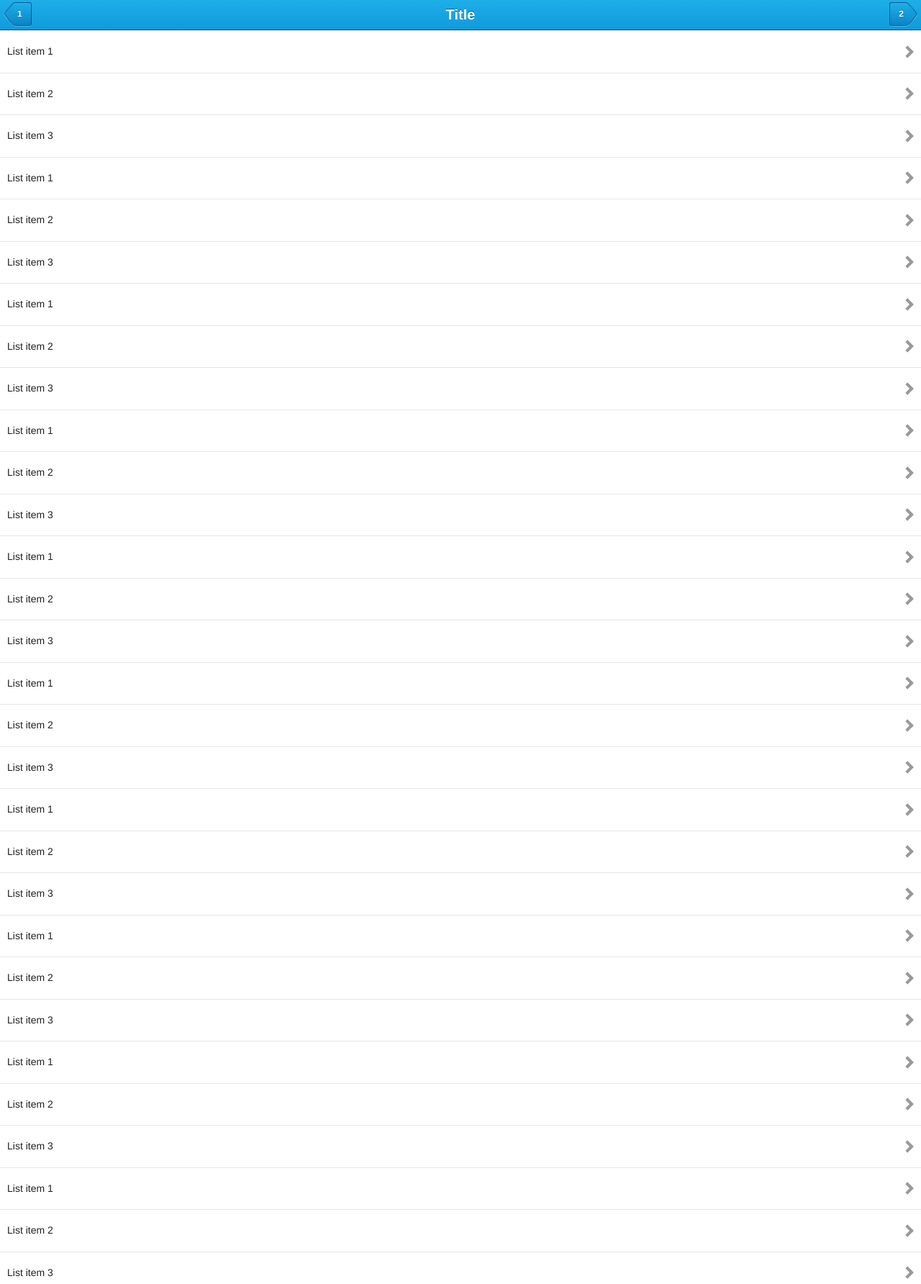
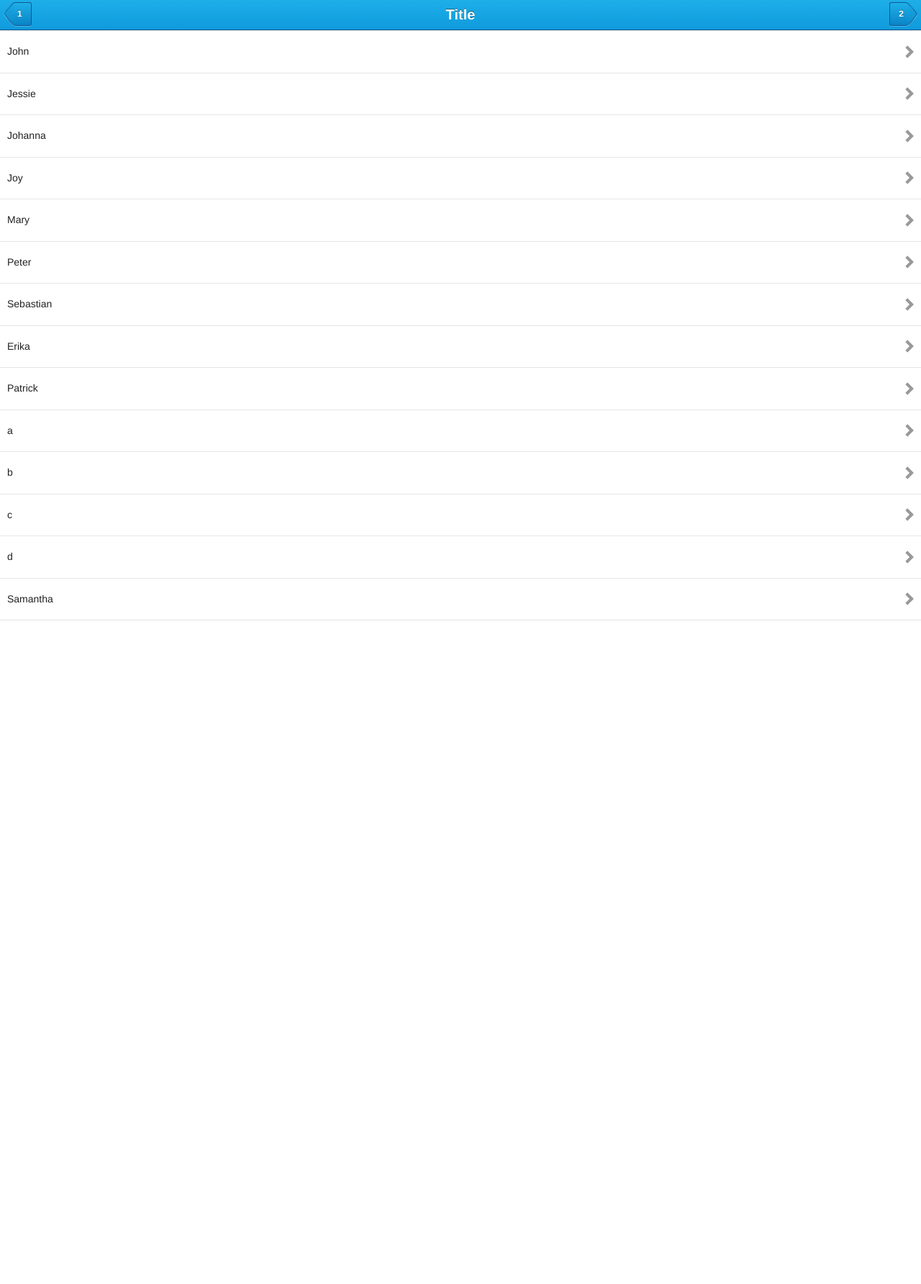
Before and after one commit to gabhi/basic-angular-simple, a plain HTML site: page index.html at #/view1 in a window 1280 px wide and 1986 px high. Shown: the part 2-1786 px from the top of the page at 72% size. Drawn offline with Linux system fonts and the light colour scheme.

Commit message:
scrollbar test with lots of data

```diff
--- a/partials/partial1.html
+++ b/partials/partial1.html
@@ -7,183 +7,13 @@
 
 </form>
   </li>
-  <li>
-    <a href="#">
-      b
-      <span class="chevron"></span>
-    </a>
-  </li>
-  <li>
-    <a href="#">
-      c
-      <span class="chevron"></span>
-    </a>
-  </li>
+  <li class="animate-repeat" ng-repeat="friend in friends | filter:q">
+        <a href="#">    {{friend.name}}
+        </a>
+          <span class="chevron"></span>
+        </li>
+   </ul>
 
-  <li>
-    <a href="#">
-      b
-      <span class="chevron"></span>
-    </a>
-  </li>
-  <li>
-    <a href="#">
-      c
-      <span class="chevron"></span>
-    </a>
-  </li><li>
-    <a href="#">
-      b
-      <span class="chevron"></span>
-    </a>
-  </li>
-  <li>
-    <a href="#">
-      c
-      <span class="chevron"></span>
-    </a>
-  </li><li>
-    <a href="#">
-      b
-      <span class="chevron"></span>
-    </a>
-  </li>
-  <li>
-    <a href="#">
-      c
-      <span class="chevron"></span>
-    </a>
-  </li>
-
-  <li>
-    <a href="#">
-      b
-      <span class="chevron"></span>
-    </a>
-  </li>
-  <li>
-    <a href="#">
-      c
-      <span class="chevron"></span>
-    </a>
-  </li><li>
-    <a href="#">
-      b
-      <span class="chevron"></span>
-    </a>
-  </li>
-  <li>
-    <a href="#">
-      c
-      <span class="chevron"></span>
-    </a>
-  </li><li>
-    <a href="#">
-      b
-      <span class="chevron"></span>
-    </a>
-  </li>
-  <li>
-    <a href="#">
-      c
-      <span class="chevron"></span>
-    </a>
-  </li>
-
-  <li>
-    <a href="#">
-      b
-      <span class="chevron"></span>
-    </a>
-  </li>
-  <li>
-    <a href="#">
-      c
-      <span class="chevron"></span>
-    </a>
-  </li><li>
-    <a href="#">
-      b
-      <span class="chevron"></span>
-    </a>
-  </li>
-  <li>
-    <a href="#">
-      c
-      <span class="chevron"></span>
-    </a>
-  </li><li>
-    <a href="#">
-      b
-      <span class="chevron"></span>
-    </a>
-  </li>
-  <li>
-    <a href="#">
-      c
-      <span class="chevron"></span>
-    </a>
-  </li>
-
-  <li>
-    <a href="#">
-      b
-      <span class="chevron"></span>
-    </a>
-  </li>
-  <li>
-    <a href="#">
-      c
-      <span class="chevron"></span>
-    </a>
-  </li><li>
-    <a href="#">
-      b
-      <span class="chevron"></span>
-    </a>
-  </li>
-  <li>
-    <a href="#">
-      c
-      <span class="chevron"></span>
-    </a>
-  </li>
-  <li>
-    <a href="#">
-      b
-      <span class="chevron"></span>
-    </a>
-  </li>
-  <li>
-    <a href="#">
-      c
-      <span class="chevron"></span>
-    </a>
-  </li>
-
-  <li>
-    <a href="#">
-      b
-      <span class="chevron"></span>
-    </a>
-  </li>
-  <li>
-    <a href="#">
-      c
-      <span class="chevron"></span>
-    </a>
-  </li><li>
-    <a href="#">
-      b
-      <span class="chevron"></span>
-    </a>
-  </li>
-  <li>
-    <a href="#">
-      c
-      <span class="chevron"></span>
-    </a>
-  </li>
 </ul>
 
 </div>
@@ -206,203 +36,38 @@
   </a>
 </header>
 <div class="content">
+    <div ng-init="friends = [
+      {name:'John', age:25, gender:'boy'},
+      {name:'Jessie', age:30, gender:'girl'},
+      {name:'Johanna', age:28, gender:'girl'},
+      {name:'Joy', age:15, gender:'girl'},
+      {name:'Mary', age:28, gender:'girl'},
+      {name:'Peter', age:95, gender:'boy'},
+      {name:'Sebastian', age:50, gender:'boy'},
+      {name:'Erika', age:27, gender:'girl'},
+      {name:'Patrick', age:40, gender:'boy'},
+
+      {name:'a', age:40, gender:'boy'},
+      {name:'b', age:40, gender:'boy'},
+      {name:'c', age:40, gender:'boy'},
+      {name:'d', age:40, gender:'boy'},
+      {name:'Samantha', age:60, gender:'girl'}
+    ]">
 <ul class="list">
-  <li>
-    <a href="#">
-      List item 1
-      <span class="chevron"></span>
-    </a>
-  </li>
-  <li>
-    <a href="#">
-      List item 2
-      <span class="chevron"></span>
-    </a>
-  </li>
-  <li>
-    <a href="#">
-      List item 3
-      <span class="chevron"></span>
-    </a>
-  </li>
-  <li>
-    <a href="#">
-      List item 1
-      <span class="chevron"></span>
-    </a>
-  </li>
-  <li>
-    <a href="#">
-      List item 2
-      <span class="chevron"></span>
-    </a>
-  </li>
-  <li>
-    <a href="#">
-      List item 3
-      <span class="chevron"></span>
-    </a>
-  </li><li>
-    <a href="#">
-      List item 1
-      <span class="chevron"></span>
-    </a>
-  </li>
-  <li>
-    <a href="#">
-      List item 2
-      <span class="chevron"></span>
-    </a>
-  </li>
-  <li>
-    <a href="#">
-      List item 3
-      <span class="chevron"></span>
-    </a>
-  </li><li>
-    <a href="#">
-      List item 1
-      <span class="chevron"></span>
-    </a>
-  </li>
-  <li>
-    <a href="#">
-      List item 2
-      <span class="chevron"></span>
-    </a>
-  </li>
-  <li>
-    <a href="#">
-      List item 3
-      <span class="chevron"></span>
-    </a>
-  </li><li>
-    <a href="#">
-      List item 1
-      <span class="chevron"></span>
-    </a>
-  </li>
-  <li>
-    <a href="#">
-      List item 2
-      <span class="chevron"></span>
-    </a>
-  </li>
-  <li>
-    <a href="#">
-      List item 3
-      <span class="chevron"></span>
-    </a>
-  </li><li>
-    <a href="#">
-      List item 1
-      <span class="chevron"></span>
-    </a>
-  </li>
-  <li>
-    <a href="#">
-      List item 2
-      <span class="chevron"></span>
-    </a>
-  </li>
-  <li>
-    <a href="#">
-      List item 3
-      <span class="chevron"></span>
-    </a>
-  </li><li>
-    <a href="#">
-      List item 1
-      <span class="chevron"></span>
-    </a>
-  </li>
-  <li>
-    <a href="#">
-      List item 2
-      <span class="chevron"></span>
-    </a>
-  </li>
-  <li>
-    <a href="#">
-      List item 3
-      <span class="chevron"></span>
-    </a>
-  </li><li>
-    <a href="#">
-      List item 1
-      <span class="chevron"></span>
-    </a>
-  </li>
-  <li>
-    <a href="#">
-      List item 2
-      <span class="chevron"></span>
-    </a>
-  </li>
-  <li>
-    <a href="#">
-      List item 3
-      <span class="chevron"></span>
-    </a>
-  </li><li>
-    <a href="#">
-      List item 1
-      <span class="chevron"></span>
-    </a>
-  </li>
-  <li>
-    <a href="#">
-      List item 2
-      <span class="chevron"></span>
-    </a>
-  </li>
-  <li>
-    <a href="#">
-      List item 3
-      <span class="chevron"></span>
-    </a>
-  </li><li>
-    <a href="#">
-      List item 1
-      <span class="chevron"></span>
-    </a>
-  </li>
-  <li>
-    <a href="#">
-      List item 2
-      <span class="chevron"></span>
-    </a>
-  </li>
-  <li>
-    <a href="#">
-      List item 3
-      <span class="chevron"></span>
-    </a>
-  </li><li>
-    <a href="#">
-      List item 1
-      <span class="chevron"></span>
-    </a>
-  </li>
-  <li>
-    <a href="#">
-      List item 2
-      <span class="chevron"></span>
-    </a>
-  </li>
-  <li>
-    <a href="#">
-      List item 3
-      <span class="chevron"></span>
-    </a>
-  </li>
-</ul>
+
+
+<li class="animate-repeat" ng-repeat="friend in friends | filter:q">
+        <a href="#">    {{friend.name}}
+        </a>
+          <span class="chevron"></span>
+        </li>
+   </ul>
 
 </div>
 
 
 
-
+</div>
 
 
 
```
